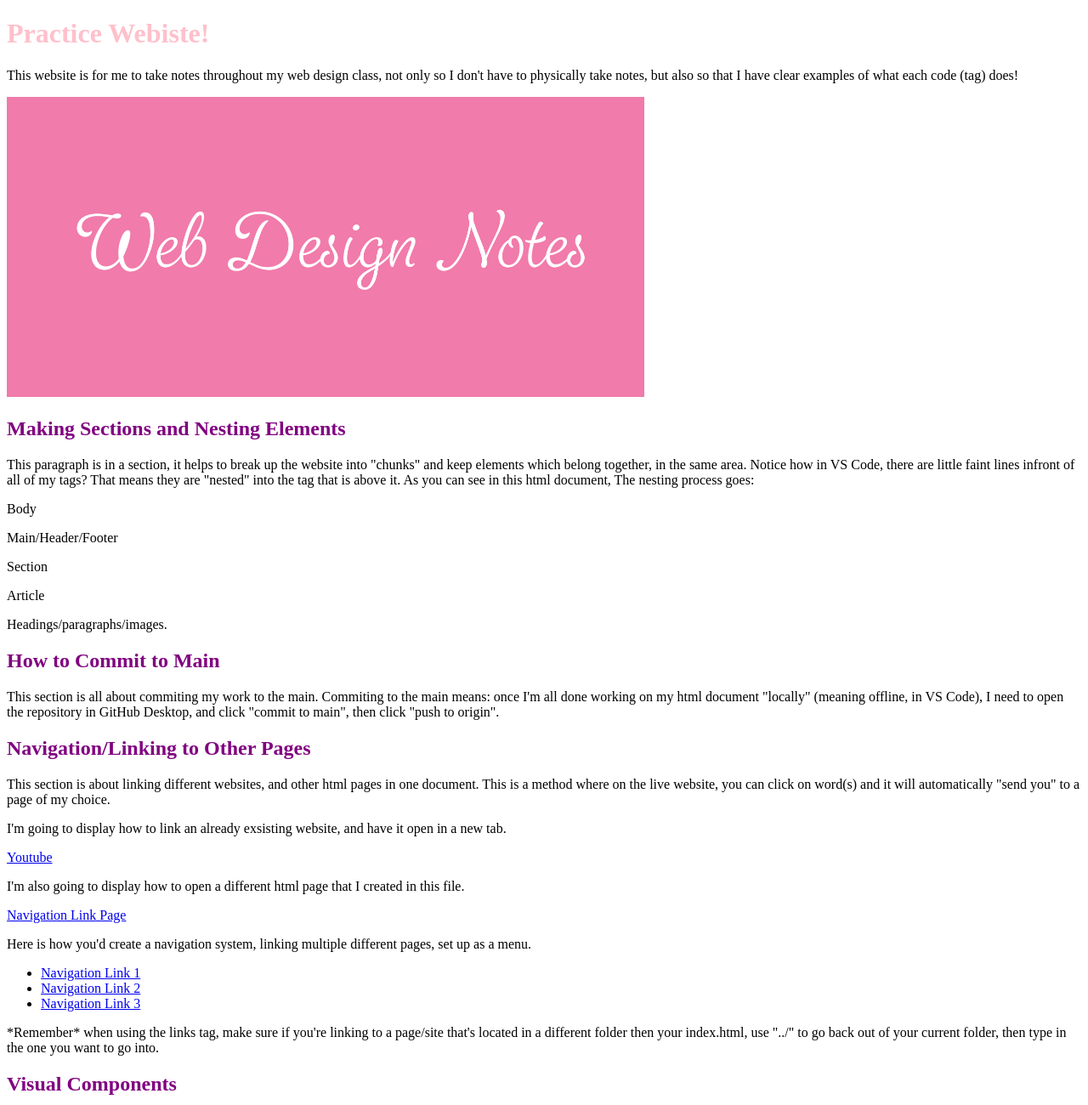
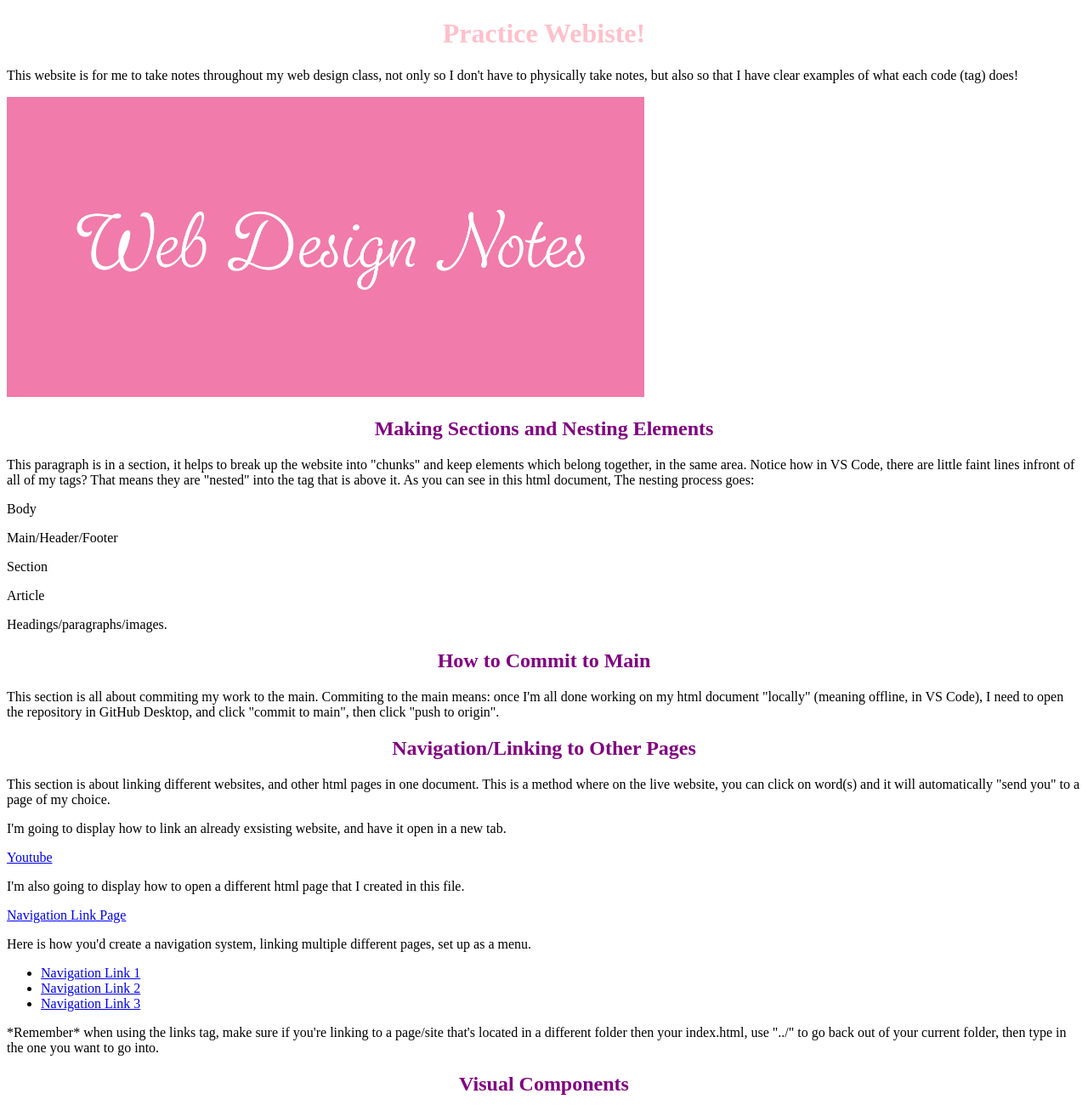
Before and after one commit to brookemorrone14/practice-website, a plain HTML site: page index.html in a window 1280 px wide. Shown: the top 1300 px of the page at 85% size. Drawn offline with Linux system fonts and the light colour scheme.

Commit message:
Update index.html
Centered all coloured headings

```diff
--- a/index.html
+++ b/index.html
@@ -10,7 +10,7 @@
 
 
   <header>
-    <h1><font color="pink">Practice Webiste!</font></h1>
+    <h1><center><font color="pink">Practice Webiste!</font></center></h1>
     <p>
       This website is for me to take notes throughout my web design class, not only so I don't have to physically take notes, but also so that I have clear examples of what each code (tag) does!
     </p>
@@ -19,7 +19,7 @@
 
   <main>
     <section>
-      <h2><font color="purple">Making Sections and Nesting Elements</font></h2>
+      <h2><center><font color="purple">Making Sections and Nesting Elements</font></center></h2>
       <article>
         <p>
          This paragraph is in a section, it helps to break up the website into "chunks" and keep elements which belong together, in the same area. Notice how in VS Code, there are little faint lines infront of all of my tags? That means they are "nested" into the tag that is above it. As you can see in this html document,
@@ -46,7 +46,7 @@
 
 
     <section>
-      <h2><font color="purple">How to Commit to Main</font></h2>
+      <h2><center><font color="purple">How to Commit to Main</font></center></h2>
       <article>
         <p>
           This section is all about commiting my work to the main. Commiting to the main means: once I'm all done working on my html document "locally" (meaning offline, in VS Code), I need to open the repository in GitHub Desktop, and click "commit to main", then click "push to origin".
@@ -56,7 +56,7 @@
 
 
     <section>
-      <h2><font color="purple">Navigation/Linking to Other Pages</font></h2>
+      <h2><center><font color="purple">Navigation/Linking to Other Pages</font></center></h2>
       <article>
         <p>
           This section is about linking different websites, and other html pages in one document. This is a method where on the live website, you can click on word(s) and it will automatically "send you" to a page of my choice.
@@ -90,7 +90,7 @@
     </section>
 
     <section>
-      <h2><font color="purple">Visual Components</font></h2>
+      <h2><center><font color="purple">Visual Components</font></center></h2>
       <article>
         <p>
           This section includes all things visual, like font sizing, colouring, lists and other visual elements.
@@ -156,7 +156,7 @@
 
   <footer>
     <p>
-      <font color="green">*Left off on Week 4*</font>
+      <center><font color="green">*Left off on Week 4*</font></center>
     </p>
   </footer>
 </body>
```
Also changed, not shown: navigation links/navigation-link-1.html (+1 -1 lines), navigation links/navigation-link-2.html (+1 -1 lines), navigation links/navigation-link-3.html (+1 -1 lines), navigation.html (+1 -1 lines).
